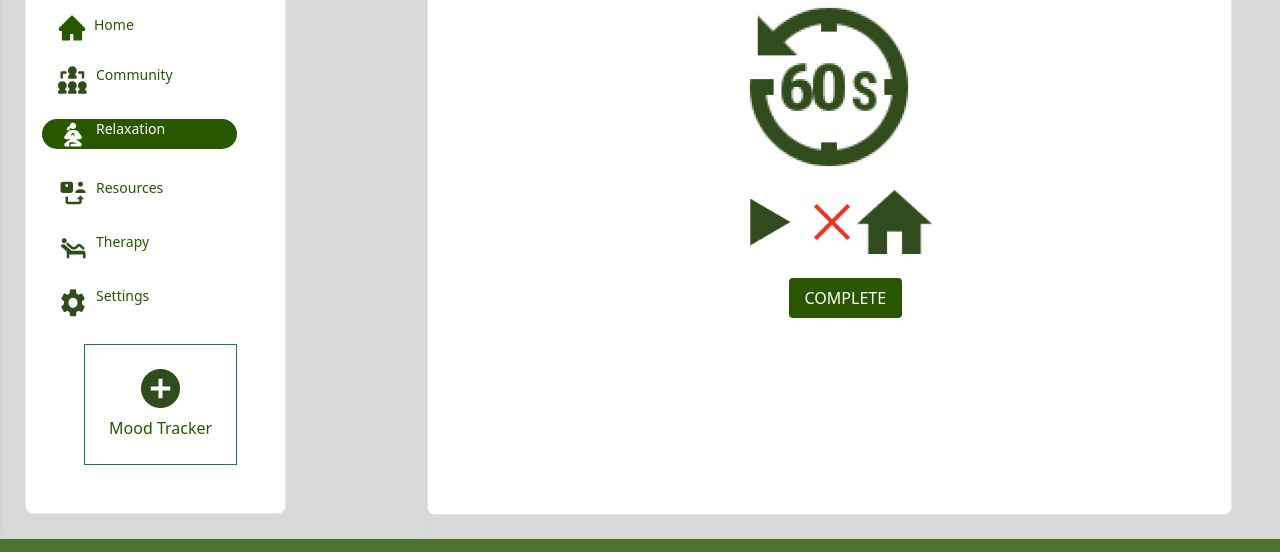
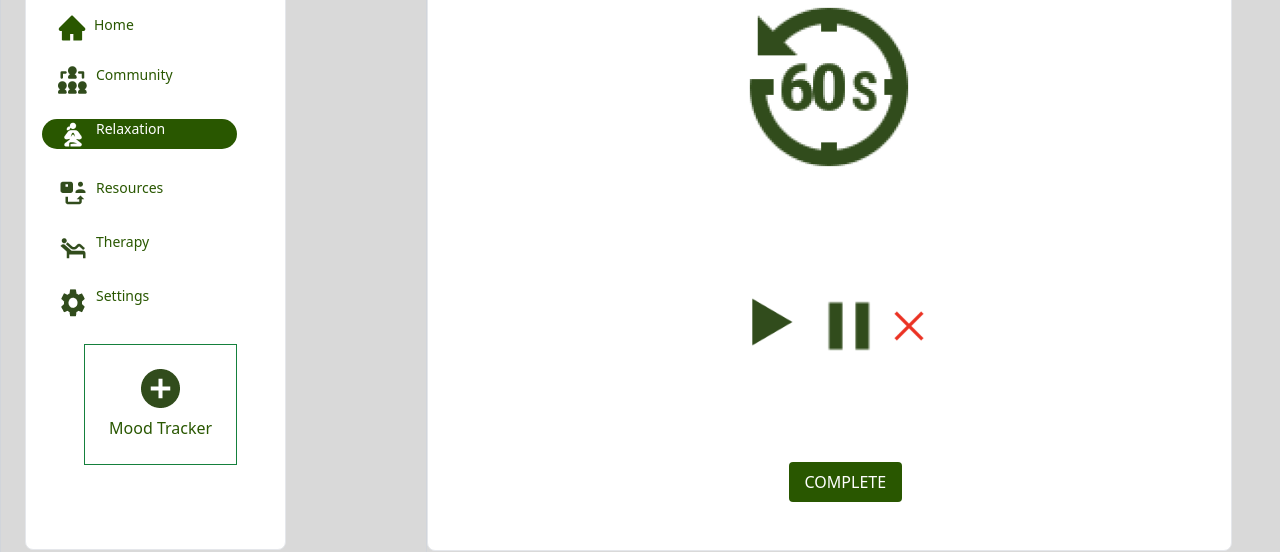
Before and after one commit to Peacesandy/Personalthrive, a website: page public/Frame29.html in a window 1280 px wide. Shown: the part 271-823 px from the top of the page. Drawn offline with nearby package versions, Linux system fonts and the light colour scheme.

Commit message:
refactoring

```diff
--- a/public/Frame29.html
+++ b/public/Frame29.html
@@ -110,13 +110,13 @@
                     </div>
 
 
-                    <div class="flex justify-center items-center">
+                    <div class="flex justify-center items-center mt-24 space-y-2">
                         <img src="Play.png" alt="Play" class="h-20">
-                        <img src="Close (1).png" alt="Close" class="h-20">
-                        <img src="pausehome.png" alt="Home" class="h-16">
+                        <img src="Pause.png" alt="Close" class="h-20">
+                        <img src="Close (1).png" alt="Home" class="h-16">
                     </div>
 
-                    <div class="mt-4 space-y-2">
+                    <div class="mt-24 space-y-2">
                         <button class="px-4 py-2 bg-[#295700] rounded text-[#fff] ml-8">COMPLETE</button>
                     </div>
 
```
